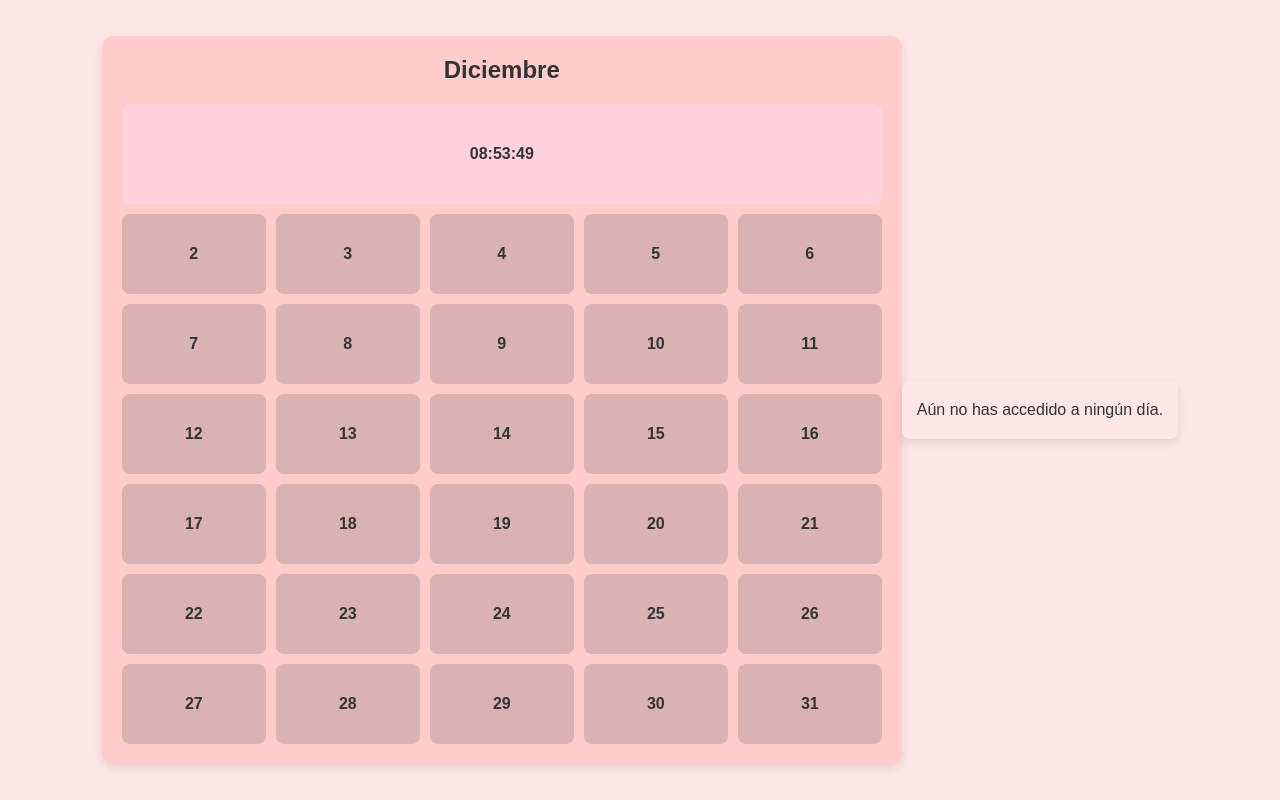
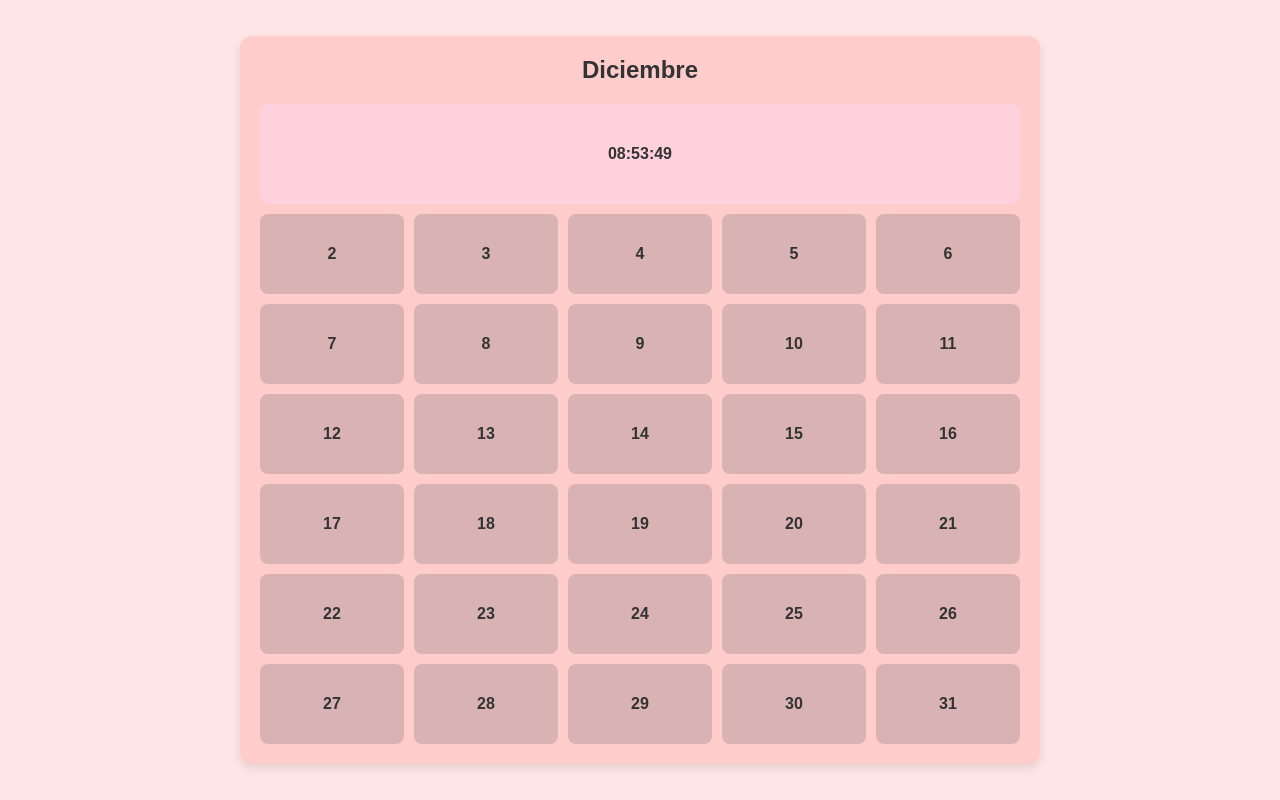
Before and after one commit to DiDonatoGN/cdaDec2024, a plain HTML site: page index.html in a window 1280 px wide. Drawn offline with Linux system fonts and the light colour scheme; a web font is replaced by a local one.

Commit message:
Update styles.css

```diff
--- a/styles.css
+++ b/styles.css
@@ -2,8 +2,15 @@
     box-sizing: border-box;
     margin: 0;
     padding: 0;
+
 }
-
+* {
+    font-family: "Sour Gummy", sans-serif;
+    font-optical-sizing: auto;
+    font-style: normal;
+    font-variation-settings:
+      "wdth" 100;
+  }
 body {
     display: flex;
     align-items: center;
@@ -54,11 +61,12 @@ body {
 
 .day.locked {
     background-color: #d9b3b3;
-    cursor: default;
+    cursor:not-allowed;
 }
 
 .day.unlocked {
     background-color: #ff99cc;
+    cursor:pointer;
 }
 
 .day.unlocked:hover {
@@ -70,6 +78,7 @@ body {
     background-color: #ffd1dc;
     grid-column: span 5; /* Ocupa una fila completa */
     height: 100px; /* Fijo y 25% más alto */
+    cursor: wait;
 }
 
 /* Estilo para los días desbloqueados sin abrir */
@@ -95,6 +104,13 @@ body {
     box-shadow: none;
     color: #fff;
     font-weight: bold;
+    box-shadow: 6px 6px 0px 0px rgba(0,0,0,0.61) inset;
+-webkit-box-shadow: 6px 6px 0px 0px rgba(0,0,0,0.61) inset;
+-moz-box-shadow: 6px 6px 0px 0px rgba(0,0,0,0.61) inset;
+
+}
+.day.unlocked.clicked{
+    font-size: 15px;
 }
 
 /* Animación de brillo */
@@ -161,26 +177,5 @@ body {
 
 /* Lista de días accedidos */
 .accessed-days {
-    margin-top: 20px;
-    padding: 15px;
-    background-color: #ffe6e6;
-    border-radius: 8px;
-    box-shadow: 0 4px 10px rgba(0, 0, 0, 0.1);
+    display: none;
 }
-
-.accessed-days h2 {
-    font-size: 1.2rem;
-    margin-bottom: 10px;
-    color: #ff4d94;
-}
-
-.accessed-days ul {
-    list-style-type: none;
-    padding: 0;
-}
-
-.accessed-days li {
-    font-size: 1rem;
-    color: #333;
-    margin: 5px 0;
-}
```
